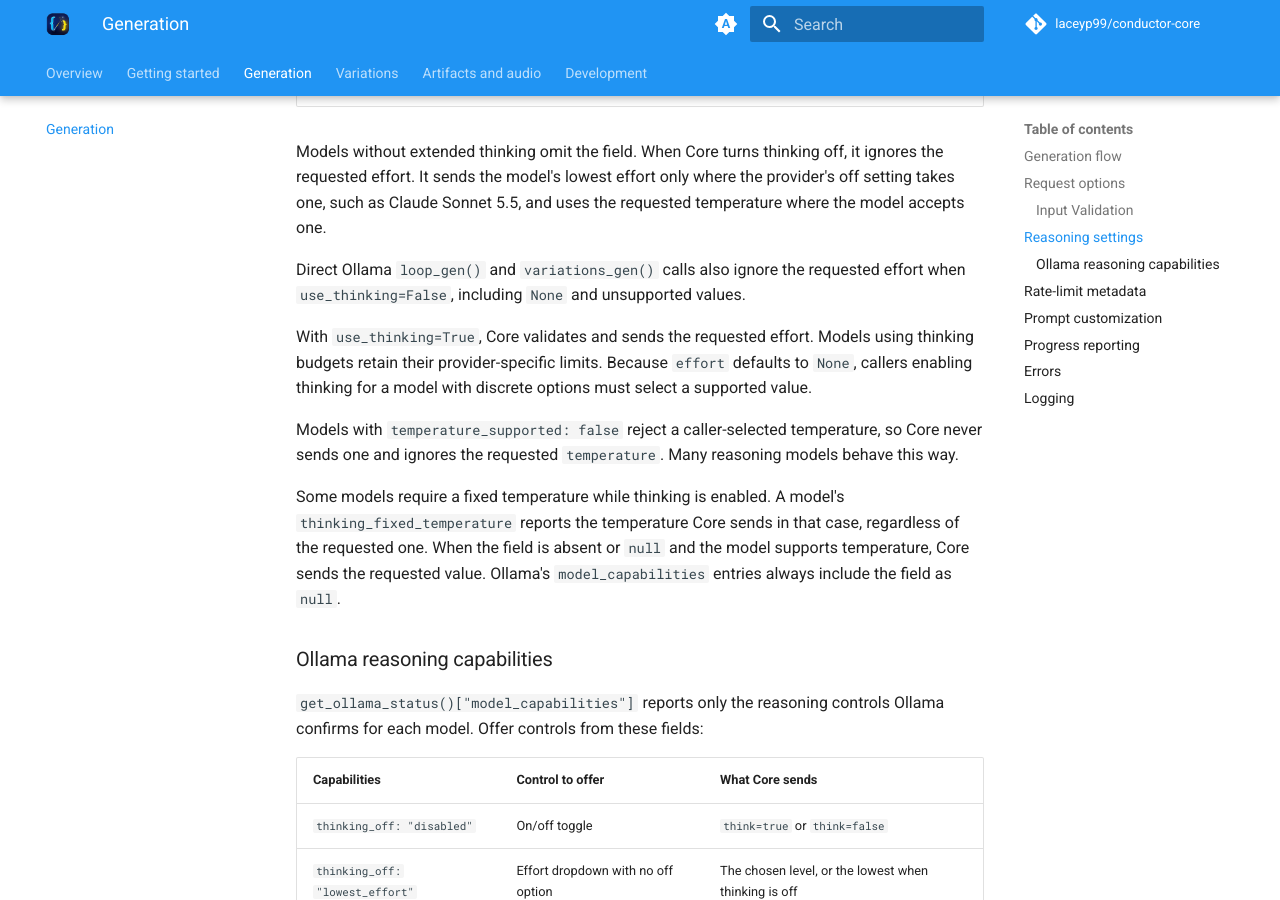
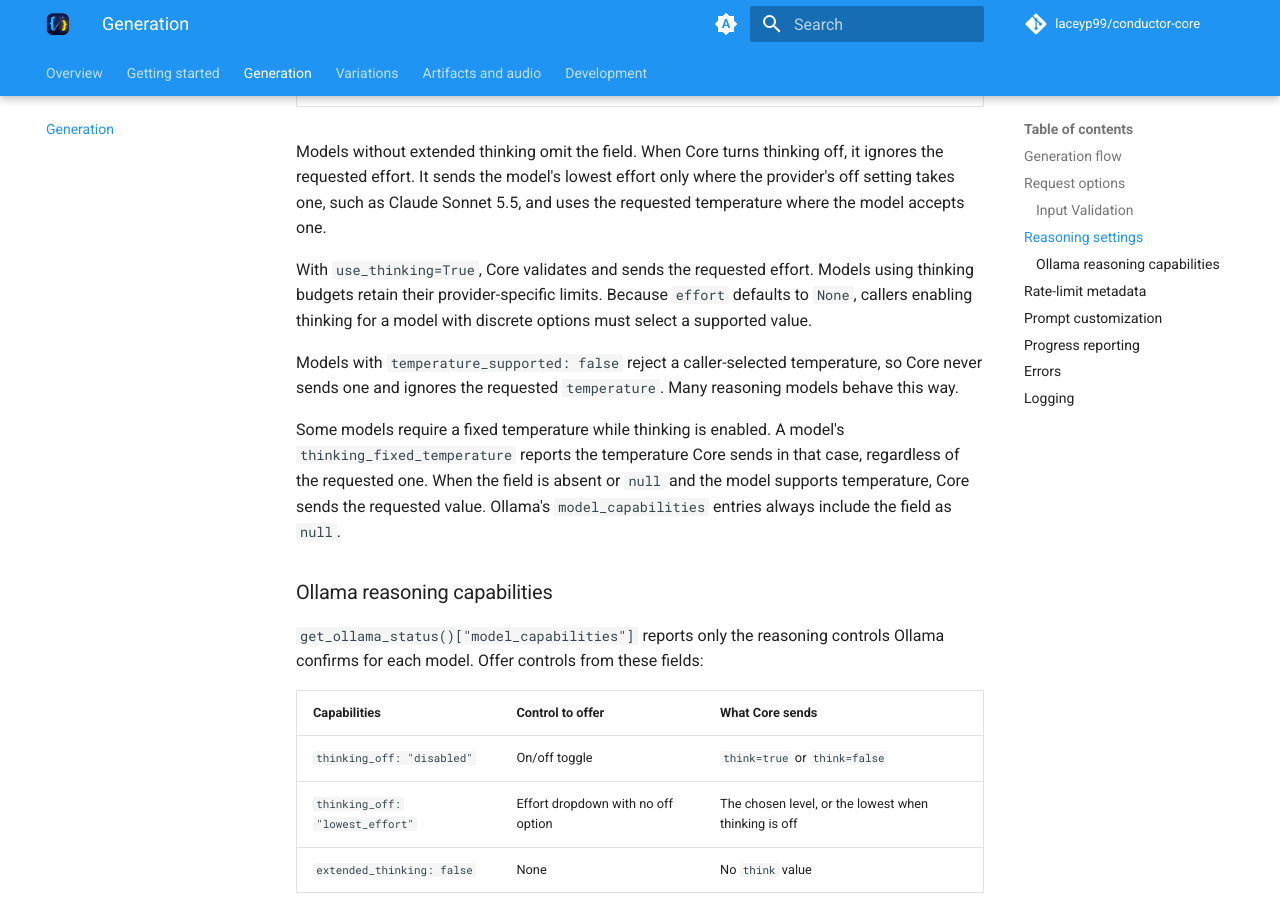
Before and after one commit to laceyp99/conductor-core, an MkDocs documentation site: the page built from docs/generation.md, in a window 1280 px wide and 900 px high, scrolled down 1789 px. Built offline with MkDocs 1.6.1 and Material for MkDocs 9.7.7, drawn with Linux system fonts in a browser that asks for light colours; comment, search, counter and statistics services are not loaded.

Commit message:
docs: remove redundant ollama reasoning paragraph

```diff
--- a/docs/generation.md
+++ b/docs/generation.md
@@ -66,9 +66,6 @@ Models without extended thinking omit the field. When Core turns thinking off,
 it ignores the requested effort. It sends the model's lowest effort only where
 the provider's off setting takes one, such as Claude Sonnet 5.5, and uses the
 requested temperature where the model accepts one.
-
-Direct Ollama `loop_gen()` and `variations_gen()` calls also ignore the requested
-effort when `use_thinking=False`, including `None` and unsupported values.
 
 With `use_thinking=True`, Core validates and sends the requested effort. Models
 using thinking budgets retain their provider-specific limits. Because `effort`
```
